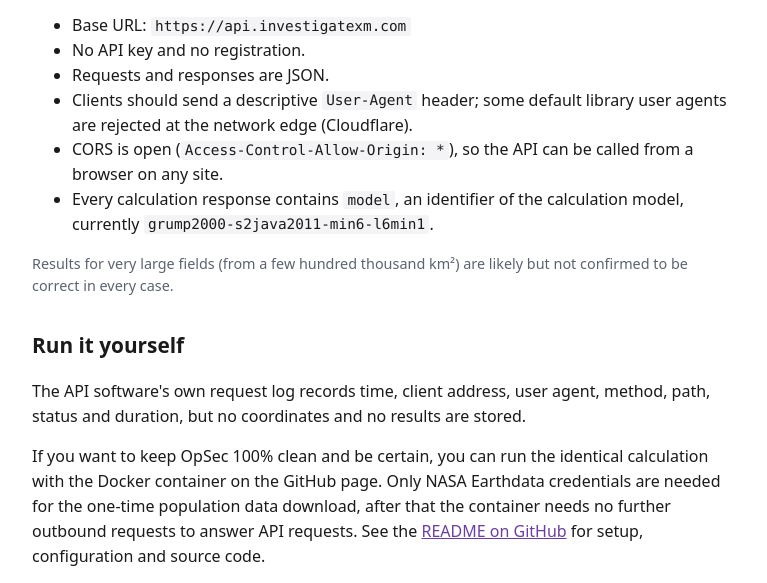
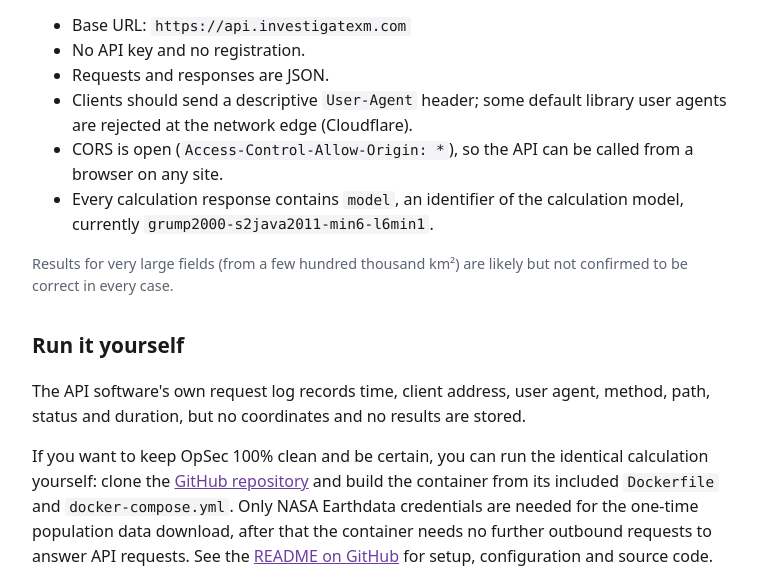
Before and after one commit to InvestigateXM/Ingress-MU-calculation, a plain HTML site: page site/api.html in a window 1280 px wide. Shown: the part 217-800 px from the top of the page, without its empty margins (256-1023 px from the left). Drawn offline with Linux system fonts and the light colour scheme.

Commit message:
Explain cloning the repository before running Docker Compose (#7)

```diff
--- a/site/api.html
+++ b/site/api.html
@@ -32,7 +32,7 @@
 
 <h2>Run it yourself</h2>
 <p>The API software's own request log records time, client address, user agent, method, path, status and duration, but no coordinates and no results are stored.</p>
-<p>If you want to keep OpSec 100% clean and be certain, you can run the identical calculation with the Docker container on the GitHub page. Only NASA Earthdata credentials are needed for the one-time population data download, after that the container needs no further outbound requests to answer API requests. See the <a href="https://github.com/InvestigateXM/Ingress-MU-calculation#readme">README on GitHub</a> for setup, configuration and source code.</p>
+<p>If you want to keep OpSec 100% clean and be certain, you can run the identical calculation yourself: clone the <a href="https://github.com/InvestigateXM/Ingress-MU-calculation">GitHub repository</a> and build the container from its included <code>Dockerfile</code> and <code>docker-compose.yml</code>. Only NASA Earthdata credentials are needed for the one-time population data download, after that the container needs no further outbound requests to answer API requests. See the <a href="https://github.com/InvestigateXM/Ingress-MU-calculation#readme">README on GitHub</a> for setup, configuration and source code.</p>
 
 <h2>Endpoints</h2>
 <table>
```
Also changed, not shown: 1 other file.
